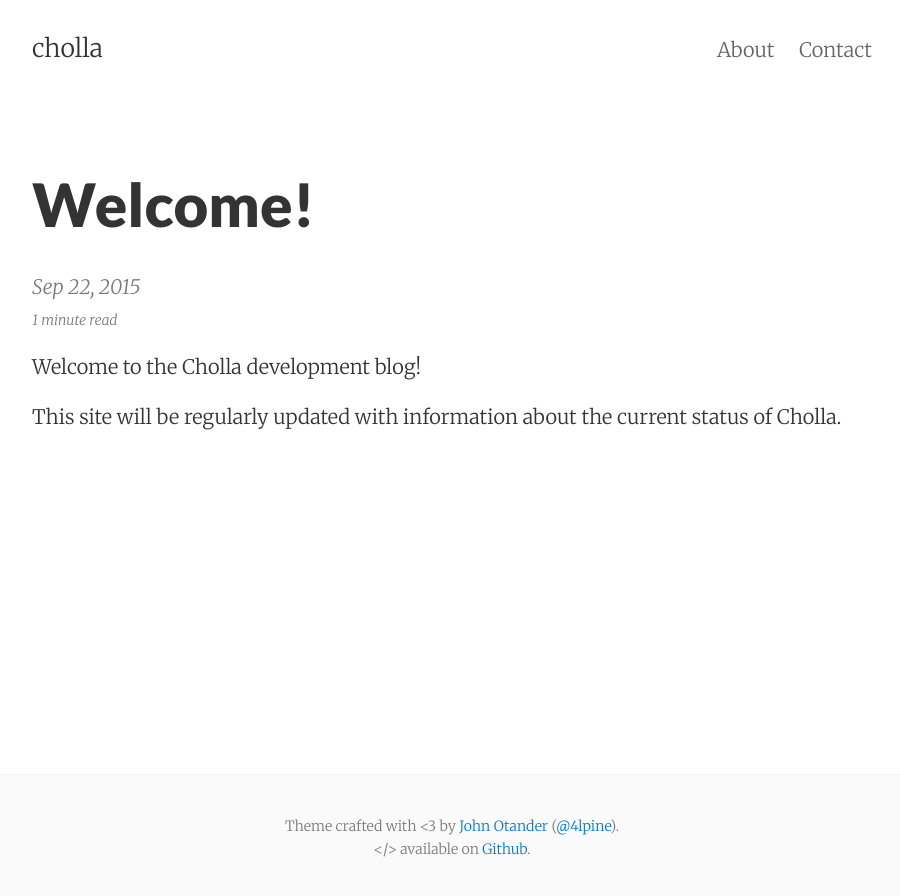
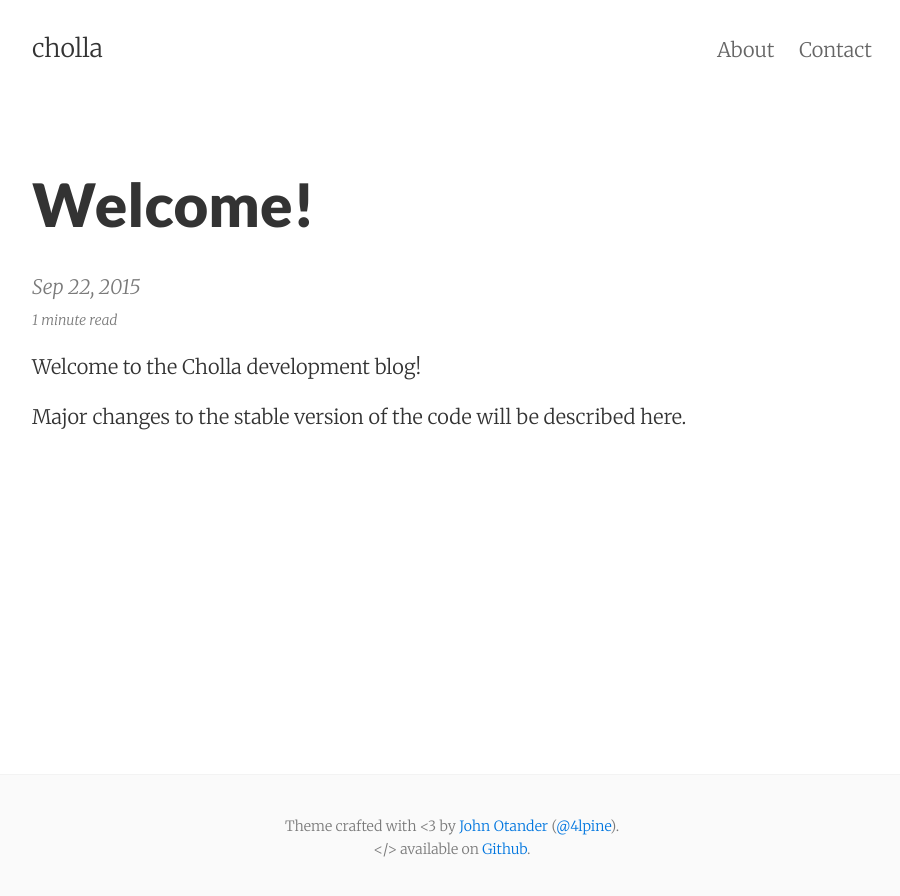
Before and after one commit to cholla-hydro/cholla, a Jekyll site: the page built from _posts/2015-09-22-Welcome.md, in a window 1280 px wide. Shown: the top 896 px of the page, without its empty margins (188-1088 px from the left). Built offline with Jekyll 4.4.1, drawn with Linux system fonts in a browser that asks for light colours.

Commit message:
minor changes

```diff
--- a/_posts/2015-09-22-Welcome.md
+++ b/_posts/2015-09-22-Welcome.md
@@ -7,4 +7,4 @@ summary:    Introducing the Cholla development blog.
 
 Welcome to the Cholla development blog!
 
-This site will be regularly updated with information about the current status of Cholla.
+Major changes to the stable version of the code will be described here.
```
Also changed, not shown: about.md (+1 -1 lines).
